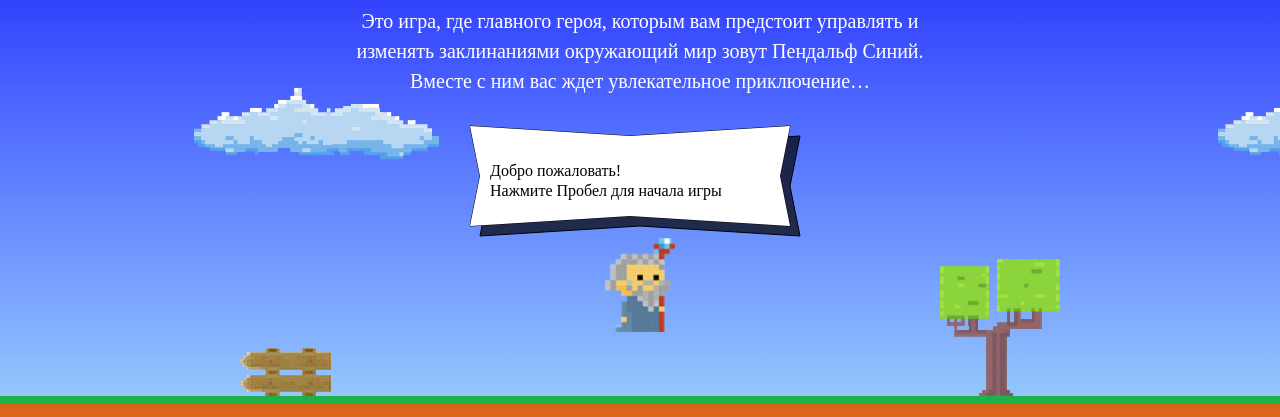
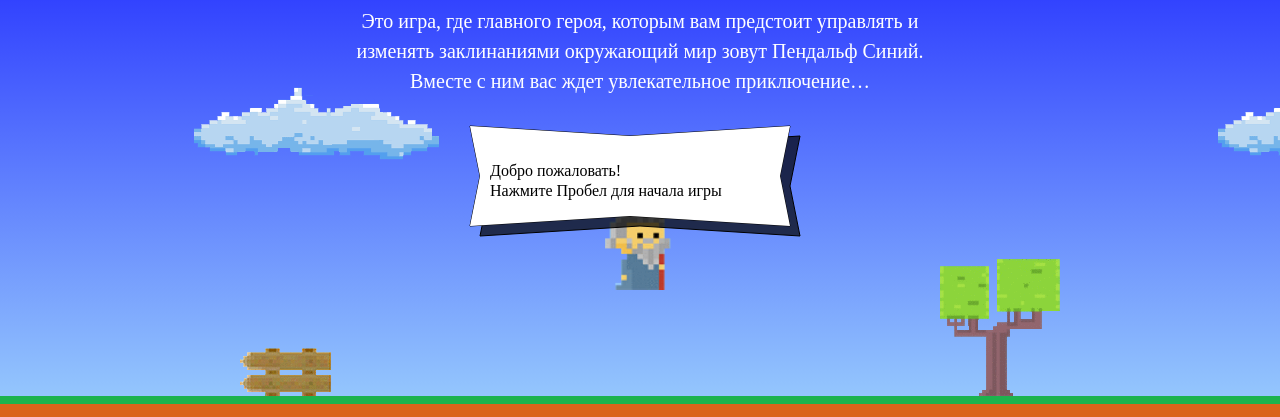
Before and after one commit to GreeneTM/677469-code-and-magick, a website: page index.html in a window 1280 px wide. Shown: the part 203-620 px from the top of the page. Drawn offline with Linux system fonts and the light colour scheme; a web font is replaced by a local one.

Commit message:
Уберает ненужное число

```diff
--- a/index.html
+++ b/index.html
@@ -199,7 +199,7 @@
 		return startingPointX;
 	};
 	var getWizardY = function (height) {
-		var startingPointY = height / 3 + 42 ;
+		var startingPointY = height / 3;
 		return startingPointY;
 	};
 </script>
```
